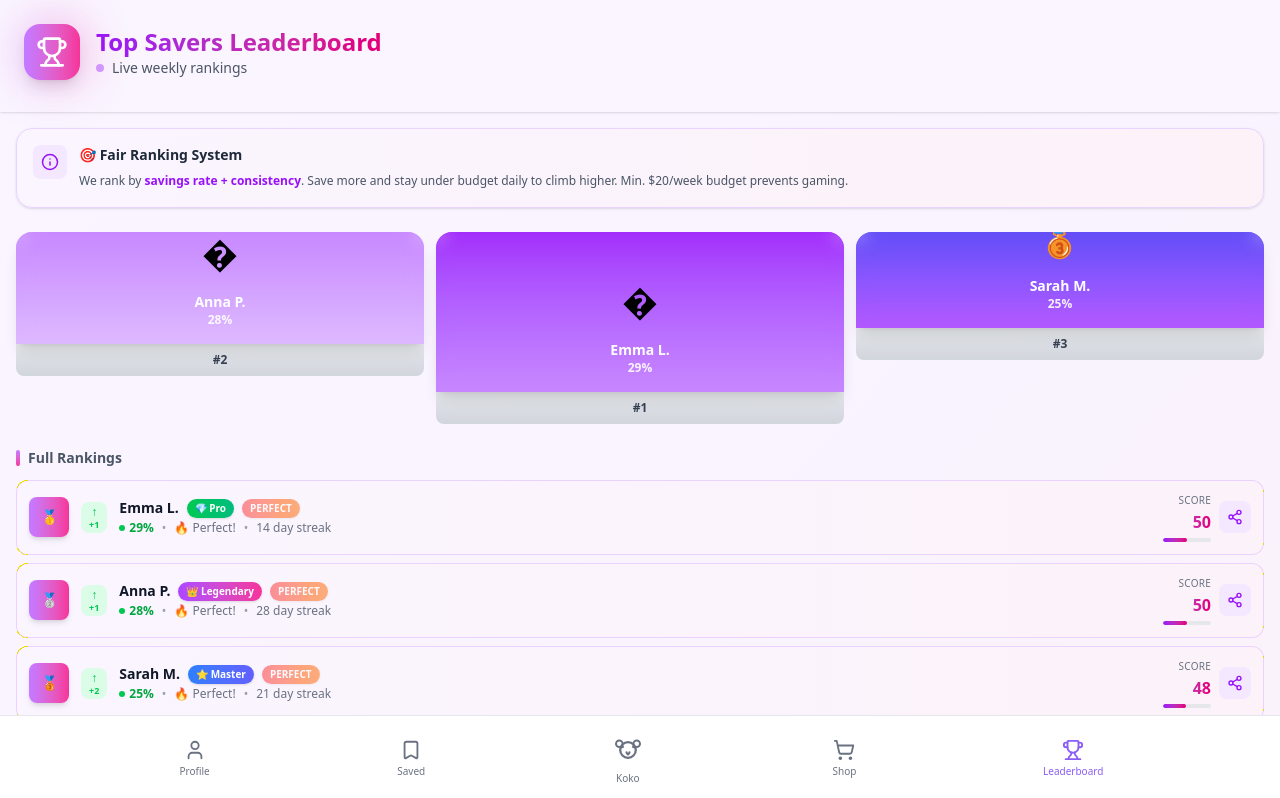
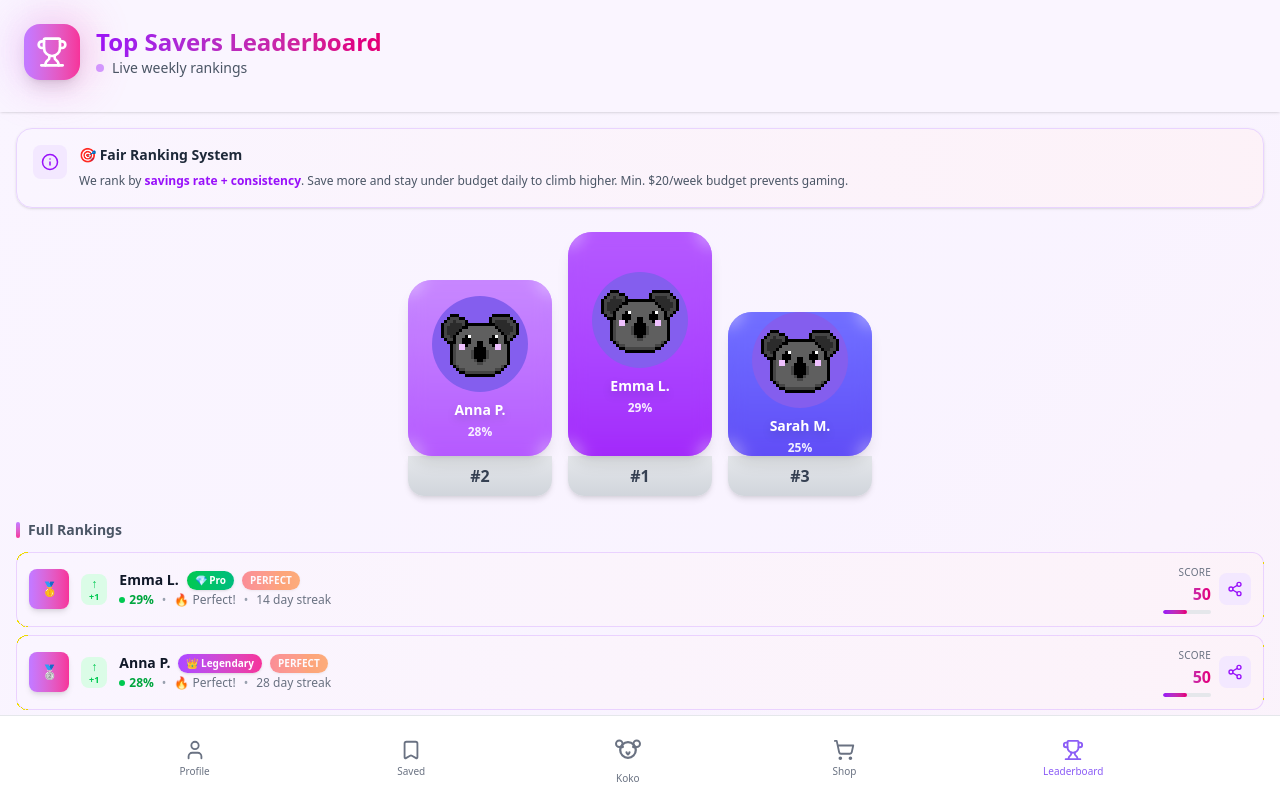
Before and after one commit to Rancie1/Accenture_Bootcamp, a React (Vite) app in the folder Frontend/koko-app/: page /leaderboard in a window 1280 px wide. Shown: the top 798 px of the page. Built offline with nearby package versions, Linux system fonts and the light colour scheme.

Commit message:
Profile pics in Leaderboard

```diff
--- a/Frontend/koko-app/src/pages/Leaderboard.jsx
+++ b/Frontend/koko-app/src/pages/Leaderboard.jsx
@@ -1,6 +1,7 @@
 import { useContext, useMemo, useState, useEffect } from 'react';
 import { AppContext } from '../context/AppContext';
 import BottomNavigation from '../components/BottomNavigation';
+import MascotPreview from '../components/MascotPreview';
 import { calculateWeeklySpending, calculateSavingsScore } from '../utils/calculations';
 import { Trophy, TrendingUp, Info, X, Share2 } from 'lucide-react';
 
@@ -228,31 +229,35 @@ const Leaderboard = () => {
 
         {/* Podium for Top 3 */}
         <div className="mb-6">
-          <div className="grid grid-cols-3 gap-3 mb-4">
+          <div className="flex items-end justify-center gap-4 mb-4 px-4">
             {leaderboardData.slice(0, 3).map((user, index) => {
-              // Heights: 2nd place (shorter), 1st place (tallest), 3rd place (shortest)
-              const heights = ['h-28', 'h-40', 'h-24'];
-              // Order: 2nd, 1st, 3rd
+              const heights = ['h-44', 'h-56', 'h-36'];
+              const widths = 'w-36';
               const displayOrder = index === 0 ? 1 : index === 1 ? 0 : 2;
-              const medals = ['�', '�', '🥉'];
               const gradients = [
-                'from-purple-400 to-purple-600',  // 1st place - purple
-                'from-purple-300 to-purple-400',  // 2nd place - light purple
-                'from-purple-500 to-indigo-600'   // 3rd place - deep purple
+                'from-purple-500 to-purple-600',
+                'from-purple-400 to-purple-500',
+                'from-indigo-500 to-indigo-600'
               ];
 
               return (
                 <div key={user.rank} className={`flex flex-col items-center ${index === 0 ? 'order-2' : index === 1 ? 'order-1' : 'order-3'}`}>
-                  <div className={`w-full bg-gradient-to-t ${gradients[index]} rounded-t-2xl ${heights[displayOrder]} flex flex-col items-center justify-end pb-4 shadow-lg transform hover:scale-105 transition-all duration-300 relative overflow-hidden`}>
+                  <div className={`${widths} bg-gradient-to-b ${gradients[index]} rounded-3xl ${heights[displayOrder]} flex flex-col items-center justify-center py-4 shadow-lg transform hover:scale-105 transition-all duration-300 relative overflow-hidden`}>
                     <div className="absolute inset-0 bg-white/10 backdrop-blur-sm"></div>
-                    <div className="relative text-center">
-                      <div className="text-4xl mb-2 animate-bounce">{medals[index]}</div>
-                      <p className="text-white font-bold text-sm truncate px-2 max-w-full">{user.username}</p>
-                      <p className="text-white/90 text-xs font-semibold">{user.savingsPercentage}%</p>
+                    <div className="relative text-center z-10">
+                      <div className="mb-2 flex justify-center">
+                        <MascotPreview
+                          equippedItems={{}}
+                          mascotItems={[]}
+                          size="small"
+                        />
+                      </div>
+                      <p className="text-white font-bold text-sm truncate px-2 max-w-full drop-shadow-lg">{user.username}</p>
+                      <p className="text-white/90 text-xs font-semibold mt-1">{user.savingsPercentage}%</p>
                     </div>
                   </div>
-                  <div className="w-full bg-gradient-to-b from-gray-200 to-gray-300 dark:from-gray-700 dark:to-gray-800 h-8 rounded-b-lg flex items-center justify-center">
-                    <span className="text-xs font-bold text-gray-700 dark:text-gray-300">#{user.rank}</span>
+                  <div className={`${widths} bg-gradient-to-b from-gray-200 to-gray-300 dark:from-gray-700 dark:to-gray-800 h-10 rounded-b-2xl flex items-center justify-center shadow-md`}>
+                    <span className="text-base font-bold text-gray-700 dark:text-gray-300">#{user.rank}</span>
                   </div>
                 </div>
               );
```
